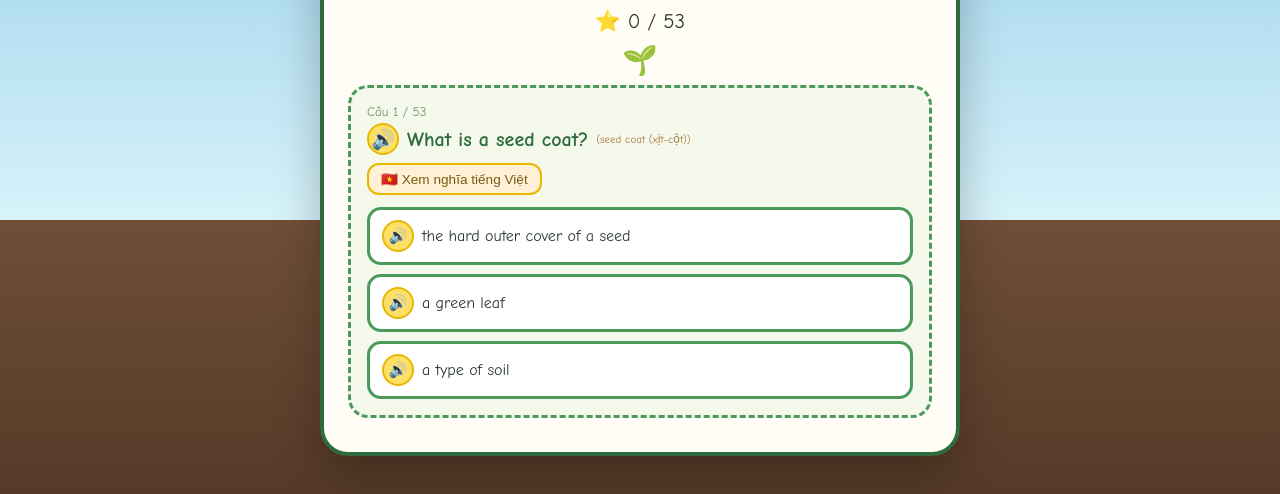
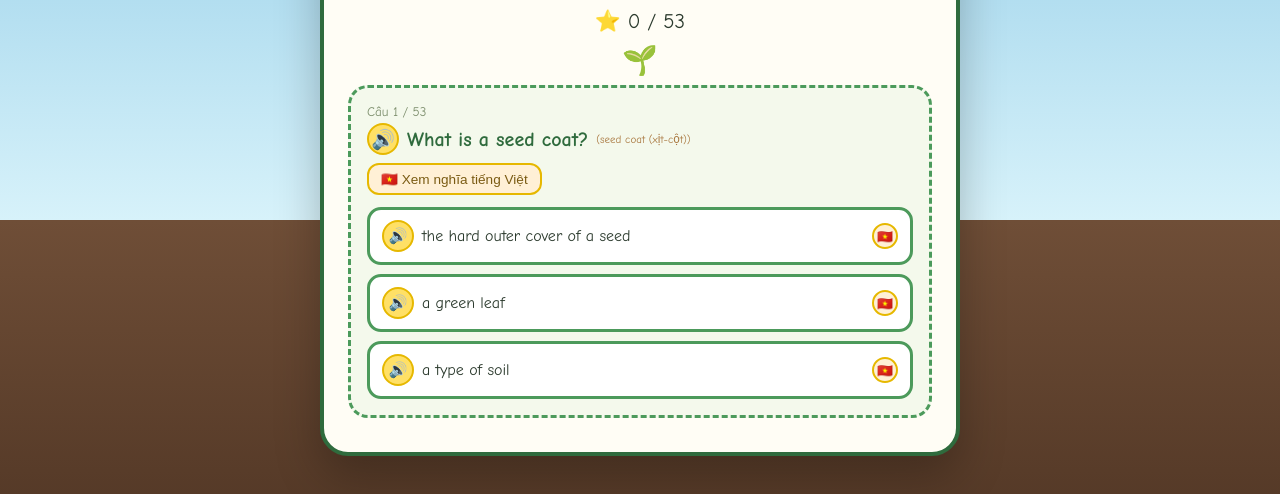
Before and after one commit to kingspeed/cuagame, a plain HTML site: page vuon_cay_ky_dieu.html in a window 1280 px wide. Both pictures are taken after a click on the button "Bắt đầu chơi 🌱". Shown: the part 220-714 px from the top of the page. Drawn offline with Linux system fonts and the light colour scheme.

Commit message:
update vuoncay

```diff
--- a/vuon_cay_ky_dieu.html
+++ b/vuon_cay_ky_dieu.html
@@ -74,11 +74,21 @@
   .viBox.show{display:block;}
   .choices{display:flex;flex-direction:column;gap:9px;margin-top:12px;}
   .choice{background:white;border:3px solid var(--leaf);border-radius:14px;padding:10px 12px;
-    display:flex;align-items:center;justify-content:space-between;gap:8px;cursor:pointer;font-size:1em;}
+    display:flex;flex-direction:column;cursor:pointer;font-size:1em;}
+  .choiceRow{display:flex;align-items:center;justify-content:space-between;gap:8px;width:100%;}
   .choice .txt{display:flex;align-items:center;gap:8px;}
   .choice:hover{background:#eefbe6;}
   .choice.correct{background:#d3f8d3;border-color:var(--right);}
   .choice.wrong{background:#ffe0d6;border-color:var(--wrong);}
+  .viIcon{
+    background:#fff0d6;border:2px solid #e6b800;border-radius:50%;
+    width:26px;height:26px;flex:none;display:inline-flex;align-items:center;justify-content:center;
+    font-size:.8em;cursor:pointer;
+  }
+  .choiceViText{
+    display:none;font-size:.82em;color:#5c4400;font-style:italic;margin-top:4px;
+  }
+  .choiceViText.show{display:block;}
   .tfrow{display:flex;gap:12px;margin-top:12px;}
   .tfrow .choice{flex:1;justify-content:center;font-size:1.2em;font-weight:bold;}
   .feedback{margin-top:12px;padding:12px;border-radius:14px;font-size:.95em;display:none;}
@@ -365,11 +375,17 @@ function loadQuestion(){
   } else {
     box.className = "choices";
     const shuffledChoices = shuffle(current.choices);
-    shuffledChoices.forEach(choice=>{
+    shuffledChoices.forEach((choice,i)=>{
       const div = document.createElement('div');
       div.className = "choice";
       const safe = choice.en.replace(/"/g,'');
-      div.innerHTML = "<span class='txt'><span class='speaker' onclick='event.stopPropagation();speak(\""+safe+"\")'>🔊</span><span>"+choice.en+"</span></span>";
+      const viId = "choiceVi_"+i;
+      div.innerHTML =
+        "<div class='choiceRow'>"+
+          "<span class='txt'><span class='speaker' onclick='event.stopPropagation();speak(\""+safe+"\")'>🔊</span><span>"+choice.en+"</span></span>"+
+          "<span class='viIcon' onclick='event.stopPropagation();this.parentNode.parentNode.querySelector(\".choiceViText\").classList.toggle(\"show\")'>🇻🇳</span>"+
+        "</div>"+
+        "<div class='choiceViText' id='"+viId+"'>"+choice.vi+"</div>";
       div.onclick = ()=>selectChoice(div, choice);
       box.appendChild(div);
     });
```
